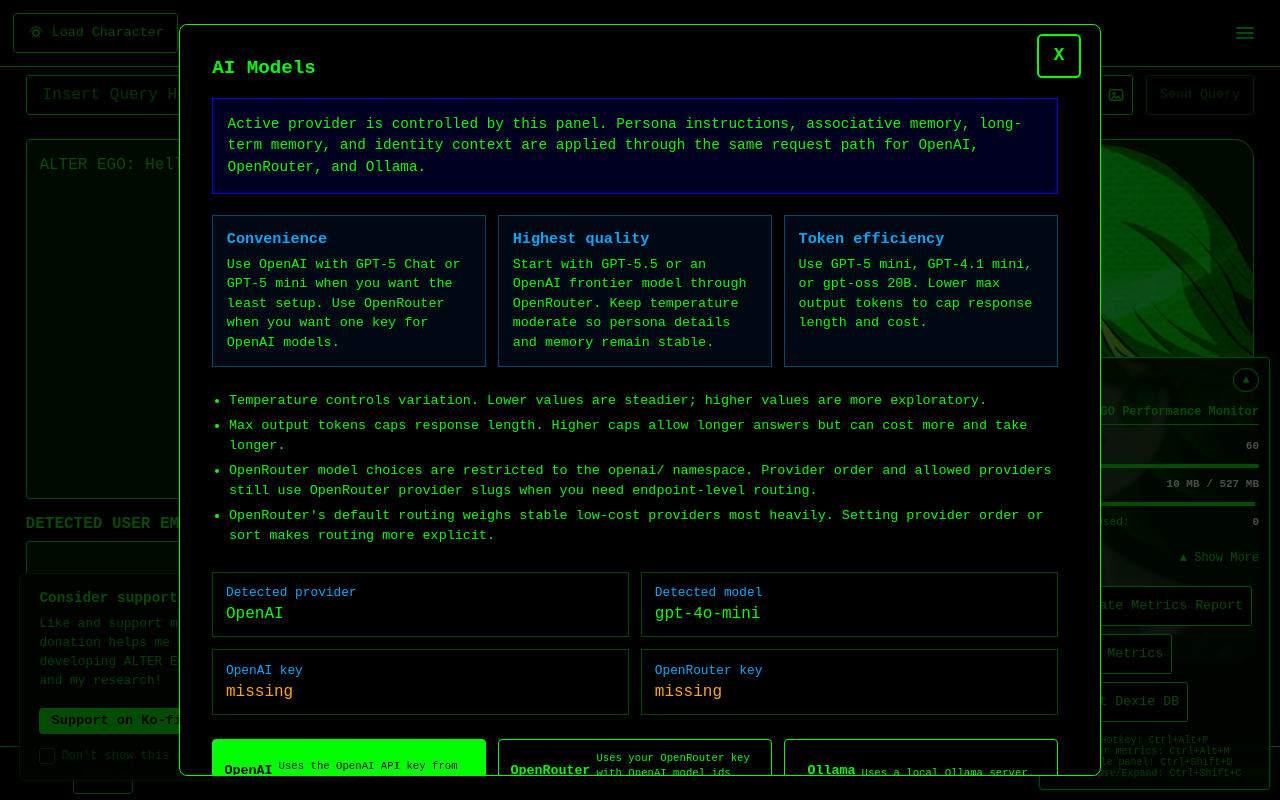
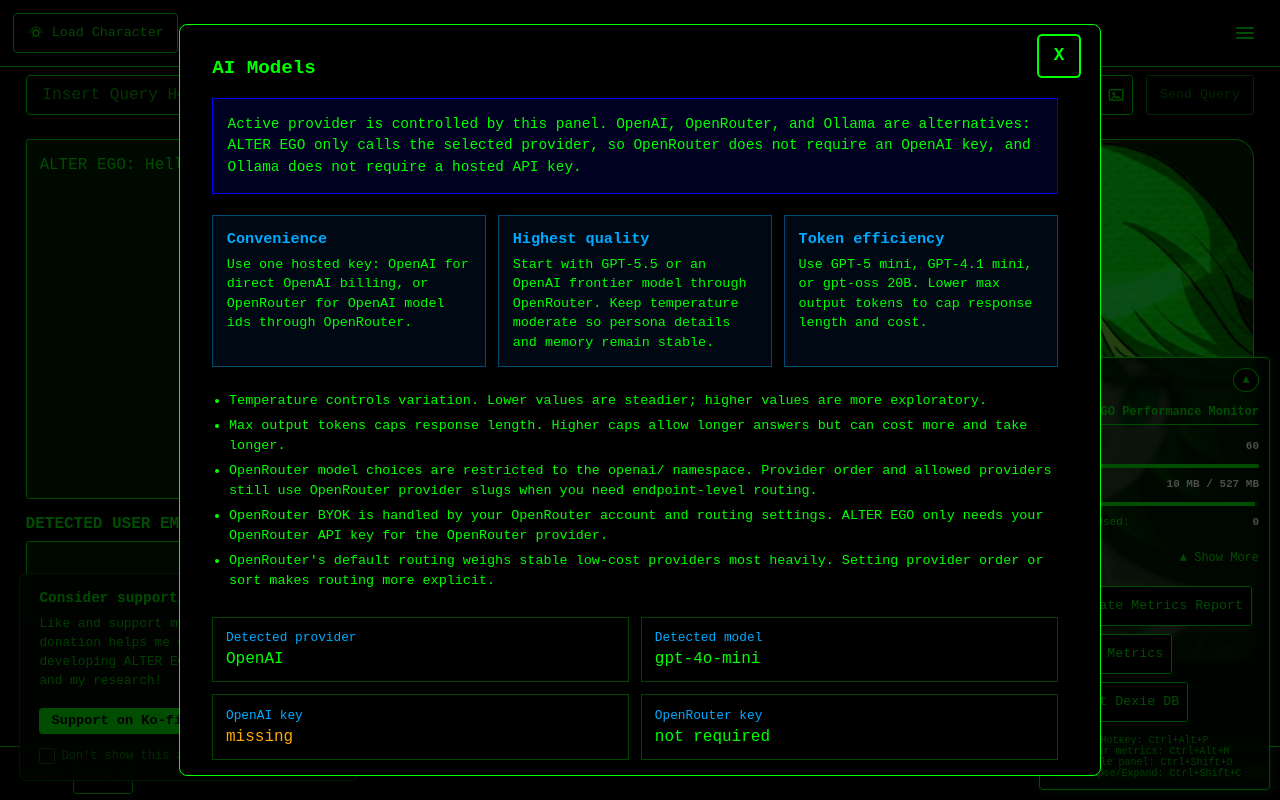
Before and after one commit to L4w1i3t/Alter-Ego-PWA, a React app: page / in a window 1280 px wide. Both pictures are taken after a click on the button "Settings". Built offline with nearby package versions, Linux system fonts and the light colour scheme.

Commit message:
Fixed API key bug

```diff
--- a/src/components/Overlay/OverlayCompanion.tsx
+++ b/src/components/Overlay/OverlayCompanion.tsx
@@ -29,6 +29,7 @@
   getBackchannelResponse,
   postProcessResponse,
 } from '../../utils/humanization';
+import { AI_PROVIDER_LABELS, detectAIProvider } from '../../utils/aiProviders';
 import type { MessageHistory } from '../../types';
 import { UI } from '../../config/constants';
 
@@ -272,7 +273,11 @@
   // Load persisted conversation + show a status message on mount
   useEffect(() => {
     const keys = loadApiKeys();
-    const hasKey = !!keys.OPENAI_API_KEY;
+    const settings = loadSettings();
+    const provider = detectAIProvider(settings, keys);
+    const missingProviderKey =
+      (provider === 'openai' && !keys.OPENAI_API_KEY) ||
+      (provider === 'openrouter' && !keys.OPENROUTER_API_KEY);
     const personaName = getActivePersona();
     const existing = getPersonaChatHistory(personaName);
 
@@ -290,9 +295,9 @@
     // Append a status system message so the user knows the overlay is ready
     restored.push({
       role: 'system',
-      content: hasKey
-        ? `Overlay active as ${personaName}. Capture your screen or type a message.`
-        : 'No OpenAI API key found. Set one in the main ALTER EGO window first.',
+      content: missingProviderKey
+        ? `No ${AI_PROVIDER_LABELS[provider]} API key found. Set one in the main ALTER EGO window first, or choose a different AI provider.`
+        : `Overlay active as ${personaName} using ${AI_PROVIDER_LABELS[provider]}. Capture your screen or type a message.`,
     });
 
     setMessages(capMessages(restored));
--- a/src/components/Sections/ModelSelection.tsx
+++ b/src/components/Sections/ModelSelection.tsx
@@ -140,7 +140,7 @@
     } else {
       // Fallback if callback not provided
       alert(
-        ' Open Source model is under development.\n\nFor detailed information, check the Settings panel ( icon).\n\nFor full functionality, please use OpenAI.'
+        'Open Source model support is under development.\n\nFor detailed information, check the Settings panel.\n\nFor hosted models, choose OpenAI or OpenRouter in AI Models.'
       );
     }
   };
@@ -149,7 +149,9 @@
     <Overlay>
       <OverlayContent>
         <Title>Choose Language Model.</Title>
-        <Subtitle>NOTE: Only OpenAI is available at the moment.</Subtitle>
+        <Subtitle>
+          Choose OpenAI, OpenRouter, or Ollama from Settings &gt; AI Models.
+        </Subtitle>
         <ButtonContainer>
           {' '}
           <div style={{ position: 'relative', display: 'inline-block' }}>
--- a/src/components/Settings/ApiKeyManager.tsx
+++ b/src/components/Settings/ApiKeyManager.tsx
@@ -1,6 +1,14 @@
 import React, { useState, useEffect } from 'react';
 import styled from 'styled-components';
-import { loadApiKeys, saveApiKeys, ApiKeys } from '../../utils/storageUtils';
+import {
+  loadApiKeys,
+  loadSettings,
+  saveApiKeys,
+  saveSettings,
+  ApiKeys,
+} from '../../utils/storageUtils';
+import { AI_PROVIDER_LABELS } from '../../utils/aiProviders';
+import type { AIProvider } from '../../types';
 import {
   showSuccess,
   showError,
@@ -161,6 +169,37 @@
   onBack: () => void;
 }
 
+const trimApiKeys = (keys: ApiKeys): ApiKeys => ({
+  OPENAI_API_KEY: keys.OPENAI_API_KEY.trim(),
+  OPENROUTER_API_KEY: keys.OPENROUTER_API_KEY.trim(),
+  ELEVENLABS_API_KEY: keys.ELEVENLABS_API_KEY.trim(),
+});
+
+const getProviderAfterKeySave = (
+  currentProvider: AIProvider | undefined,
+  keys: ApiKeys
+): AIProvider | null => {
+  if (currentProvider === 'ollama') return null;
+
+  const hasOpenAIKey = !!keys.OPENAI_API_KEY;
+  const hasOpenRouterKey = !!keys.OPENROUTER_API_KEY;
+
+  if (currentProvider === 'openai' && !hasOpenAIKey && hasOpenRouterKey) {
+    return 'openrouter';
+  }
+
+  if (currentProvider === 'openrouter' && !hasOpenRouterKey && hasOpenAIKey) {
+    return 'openai';
+  }
+
+  if (!currentProvider) {
+    if (hasOpenRouterKey && !hasOpenAIKey) return 'openrouter';
+    if (hasOpenAIKey && !hasOpenRouterKey) return 'openai';
+  }
+
+  return null;
+};
+
 const ApiKeyManager: React.FC<ApiKeyManagerProps> = ({ onBack }) => {
   const [keys, setKeys] = useState<ApiKeys>({
     OPENAI_API_KEY: '',
@@ -195,16 +234,19 @@
     setIsValidating(true);
 
     try {
+      const nextKeys = trimApiKeys(keys);
+      setKeys(nextKeys);
+
       // Enhanced validation
       let hasErrors = false;
 
       // Check for compromised keys
-      const compromisedWarnings = checkForCompromisedKeys(keys);
+      const compromisedWarnings = checkForCompromisedKeys(nextKeys);
       compromisedWarnings.forEach(warning => showWarning(warning));
 
       // Validate OpenAI key if provided
-      if (keys.OPENAI_API_KEY) {
-        const openaiResult = await validateOpenAIKey(keys.OPENAI_API_KEY);
+      if (nextKeys.OPENAI_API_KEY) {
+        const openaiResult = await validateOpenAIKey(nextKeys.OPENAI_API_KEY);
         setValidationResults(prev => ({ ...prev, openai: openaiResult }));
 
         if (!openaiResult.valid) {
@@ -212,14 +254,14 @@
           hasErrors = true;
         } else {
           console.log(
-            `OpenAI key validated: ${sanitizeKeyForLogging(keys.OPENAI_API_KEY)}`
+            `OpenAI key validated: ${sanitizeKeyForLogging(nextKeys.OPENAI_API_KEY)}`
           );
           if (openaiResult.warnings) {
             openaiResult.warnings.forEach(warning => showWarning(warning));
           }
 
           // Assess key strength
-          const strength = assessKeyStrength(keys.OPENAI_API_KEY);
+          const strength = assessKeyStrength(nextKeys.OPENAI_API_KEY);
           if (strength.strength === 'weak') {
             showWarning(
               "OpenAI key appears to have weak patterns. Ensure you're using a genuine API key."
@@ -228,9 +270,9 @@
         }
       }
 
-      if (keys.OPENROUTER_API_KEY) {
+      if (nextKeys.OPENROUTER_API_KEY) {
         const openRouterResult = await validateOpenRouterKey(
-          keys.OPENROUTER_API_KEY
+          nextKeys.OPENROUTER_API_KEY
         );
         setValidationResults(prev => ({
           ...prev,
@@ -242,16 +284,16 @@
           hasErrors = true;
         } else {
           console.log(
-            `OpenRouter key validated: ${sanitizeKeyForLogging(keys.OPENROUTER_API_KEY)}`
+            `OpenRouter key validated: ${sanitizeKeyForLogging(nextKeys.OPENROUTER_API_KEY)}`
           );
           openRouterResult.warnings?.forEach(warning => showWarning(warning));
         }
       }
 
       // Validate ElevenLabs key if provided
-      if (keys.ELEVENLABS_API_KEY) {
+      if (nextKeys.ELEVENLABS_API_KEY) {
         const elevenlabsResult = await validateElevenLabsKey(
-          keys.ELEVENLABS_API_KEY
+          nextKeys.ELEVENLABS_API_KEY
         );
         setValidationResults(prev => ({
           ...prev,
@@ -263,7 +305,7 @@
           hasErrors = true;
         } else {
           console.log(
-            `ElevenLabs key validated: ${sanitizeKeyForLogging(keys.ELEVENLABS_API_KEY)}`
+            `ElevenLabs key validated: ${sanitizeKeyForLogging(nextKeys.ELEVENLABS_API_KEY)}`
           );
           if (elevenlabsResult.warnings) {
             elevenlabsResult.warnings.forEach(warning => showWarning(warning));
@@ -276,9 +318,26 @@
         return;
       }
 
-      await saveApiKeys(keys);
+      await saveApiKeys(nextKeys);
 
-      showSuccess('API keys saved successfully!');
+      const currentSettings = loadSettings();
+      const nextProvider = getProviderAfterKeySave(
+        currentSettings.aiProvider,
+        nextKeys
+      );
+
+      if (nextProvider) {
+        saveSettings({
+          ...currentSettings,
+          aiProvider: nextProvider,
+          selectedModel: nextProvider,
+        });
+        showSuccess(
+          `API keys saved. Active AI provider set to ${AI_PROVIDER_LABELS[nextProvider]}.`
+        );
+      } else {
+        showSuccess('API keys saved successfully!');
+      }
     } catch (error) {
       showError('Error saving API keys.');
       console.error('Failed to save API keys:', error);
@@ -303,17 +362,18 @@
       <Title>Manage API Keys</Title>
 
       <SecurityNotice>
-        <strong>SECURITY NOTICE:</strong> Your API keys are stored locally in
-        your browser. For maximum security: (1) Only use these keys on trusted
+        <strong>SECURITY NOTICE:</strong> Your API keys are stored locally.
+        For maximum security: (1) Only use these keys on trusted
         devices, (2) Regularly rotate your keys, (3) Monitor your API usage for
         unusual activity, (4) Consider setting usage limits in your API
         provider's dashboard.
       </SecurityNotice>
 
       <InfoBox>
-        You'll need API keys to use certain features of ALTER EGO. The OpenAI
-        API keys unlock hosted model providers and premium voice synthesis.
-        Model and provider selection now lives in the AI Models panel.
+        Chat providers are mutually exclusive. Use either an OpenAI key or an
+        OpenRouter key for hosted models, or use Ollama locally without a hosted
+        API key. ElevenLabs is separate and only affects premium voice
+        synthesis. Model and provider selection lives in the AI Models panel.
       </InfoBox>
 
       <FormGroup>
@@ -327,7 +387,8 @@
           placeholder="sk-..."
         />
         <Description>
-          Required for OpenAI models. Get your API key from the{' '}
+          Required only when the active AI provider is OpenAI. OpenRouter and
+          Ollama do not need an OpenAI API key. Get your API key from the{' '}
           <a
             href="https://platform.openai.com"
             target="_blank"
@@ -351,7 +412,9 @@
           placeholder="sk-or-..."
         />
         <Description>
-          Optional. Required only when the active AI provider is OpenRouter.
+          Required only when the active AI provider is OpenRouter. OpenRouter
+          runs independently from OpenAI in this app, including account-level
+          BYOK routing configured in OpenRouter.
         </Description>
       </FormGroup>
 
--- a/src/components/Settings/ModelSettings.tsx
+++ b/src/components/Settings/ModelSettings.tsx
@@ -360,9 +360,9 @@
 }
 
 const providerNotes: Record<AIProvider, string> = {
-  openai: 'Uses the OpenAI API key from API Keys.',
-  openrouter: 'Uses your OpenRouter key with OpenAI model ids only.',
-  ollama: 'Uses a local Ollama server.',
+  openai: 'Uses only the OpenAI API key from API Keys.',
+  openrouter: 'Uses only the OpenRouter key. No OpenAI key required.',
+  ollama: 'Uses a local Ollama server. No hosted key required.',
 };
 
 type OpenRouterFlagKey =
@@ -410,7 +410,7 @@
 const recommendationPanels = [
   {
     title: 'Convenience',
-    text: 'Use OpenAI with GPT-5 Chat or GPT-5 mini when you want the least setup. Use OpenRouter when you want one key for OpenAI models.',
+    text: 'Use one hosted key: OpenAI for direct OpenAI billing, or OpenRouter for OpenAI model ids through OpenRouter.',
   },
   {
     title: 'Highest quality',
@@ -444,6 +444,30 @@
 
   const apiKeys = useMemo(() => loadApiKeys(), []);
   const activeModel = getModelForProvider(provider, settings);
+  const openAIKeyStatus =
+    provider === 'openai'
+      ? {
+          label: apiKeys.OPENAI_API_KEY ? 'configured' : 'missing',
+          status: apiKeys.OPENAI_API_KEY ? 'good' : 'warning',
+        }
+      : {
+          label: apiKeys.OPENAI_API_KEY
+            ? 'configured (not active)'
+            : 'not required',
+          status: apiKeys.OPENAI_API_KEY ? 'good' : undefined,
+        };
+  const openRouterKeyStatus =
+    provider === 'openrouter'
+      ? {
+          label: apiKeys.OPENROUTER_API_KEY ? 'configured' : 'missing',
+          status: apiKeys.OPENROUTER_API_KEY ? 'good' : 'warning',
+        }
+      : {
+          label: apiKeys.OPENROUTER_API_KEY
+            ? 'configured (not active)'
+            : 'not required',
+          status: apiKeys.OPENROUTER_API_KEY ? 'good' : undefined,
+        };
 
   useEffect(() => {
     if (provider !== 'ollama') return;
@@ -599,7 +623,7 @@
       const nextSettings = {
         ...settings,
         aiProvider: provider,
-        selectedModel: provider === 'ollama' ? 'Open Source' : 'openai',
+        selectedModel: provider === 'ollama' ? 'Open Source' : provider,
         preferredLanguageModel:
           settings.preferredLanguageModel || AI.DEFAULT_MODEL,
         openRouterModel,
@@ -886,9 +910,10 @@
       <Title>AI Models</Title>
 
       <InfoBox>
-        Active provider is controlled by this panel. Persona instructions,
-        associative memory, long-term memory, and identity context are applied
-        through the same request path for OpenAI, OpenRouter, and Ollama.
+        Active provider is controlled by this panel. OpenAI, OpenRouter, and
+        Ollama are alternatives: ALTER EGO only calls the selected provider, so
+        OpenRouter does not require an OpenAI key, and Ollama does not require a
+        hosted API key.
       </InfoBox>
 
       <GuideGrid>
@@ -915,6 +940,11 @@
           slugs when you need endpoint-level routing.
         </HelpItem>
         <HelpItem>
+          OpenRouter BYOK is handled by your OpenRouter account and routing
+          settings. ALTER EGO only needs your OpenRouter API key for the
+          OpenRouter provider.
+        </HelpItem>
+        <HelpItem>
           OpenRouter's default routing weighs stable low-cost providers most
           heavily. Setting provider order or sort makes routing more explicit.
         </HelpItem>
@@ -931,14 +961,20 @@
         </StatusCell>
         <StatusCell>
           <StatusLabel>OpenAI key</StatusLabel>
-          <StatusValue status={apiKeys.OPENAI_API_KEY ? 'good' : 'warning'}>
-            {apiKeys.OPENAI_API_KEY ? 'configured' : 'missing'}
+          <StatusValue
+            status={openAIKeyStatus.status as 'good' | 'warning' | undefined}
+          >
+            {openAIKeyStatus.label}
           </StatusValue>
         </StatusCell>
         <StatusCell>
           <StatusLabel>OpenRouter key</StatusLabel>
-          <StatusValue status={apiKeys.OPENROUTER_API_KEY ? 'good' : 'warning'}>
-            {apiKeys.OPENROUTER_API_KEY ? 'configured' : 'missing'}
+          <StatusValue
+            status={
+              openRouterKeyStatus.status as 'good' | 'warning' | undefined
+            }
+          >
+            {openRouterKeyStatus.label}
           </StatusValue>
         </StatusCell>
       </StatusGrid>
--- a/src/components/Settings/OpenSourceWipInfo.tsx
+++ b/src/components/Settings/OpenSourceWipInfo.tsx
@@ -227,10 +227,9 @@
       <RecommendationBox>
         <RecommendationTitle> Current Recommendation:</RecommendationTitle>
         <WipDescription style={{ color: '#aaffaa', margin: 0 }}>
-          For the best experience right now, please use the{' '}
-          <strong>OpenAI</strong> model which provides: full conversational AI
-          capabilities, advanced reasoning, reliable performance, and regular
-          updates.
+          For hosted models, use either <strong>OpenAI</strong> or{' '}
+          <strong>OpenRouter</strong>. For local models, use{' '}
+          <strong>Ollama</strong> from the AI Models panel.
         </WipDescription>
       </RecommendationBox>
 
--- a/src/context/ApiContext.tsx
+++ b/src/context/ApiContext.tsx
@@ -9,6 +9,7 @@
 import type { AIConfig, MessageHistory, ChatHistoryEntry } from '../types';
 import {
   loadChatHistory,
+  loadApiKeys,
   saveChatHistory,
   loadSettings,
 } from '../utils/storageUtils';
@@ -689,7 +690,8 @@
 
     // Capture settings at query time for telemetry
     const settingsAtQuery = loadSettings();
-    const activeModel = config?.model || getActiveModelLabel(settingsAtQuery);
+    const activeModel =
+      config?.model || getActiveModelLabel(settingsAtQuery, loadApiKeys());
     const activeTemp = config?.temperature ?? 0.9;
     const activeMaxTok = config?.maxTokens ?? 1000;
 
--- a/src/utils/aiProviders.ts
+++ b/src/utils/aiProviders.ts
@@ -363,9 +363,10 @@
 
   if (settings.selectedModel === 'Open Source') return 'ollama';
   if (settings.selectedModel === 'openai') return 'openai';
+  if (settings.selectedModel === 'openrouter') return 'openrouter';
 
-  if (keys?.OPENROUTER_API_KEY) return 'openrouter';
-  if (keys?.OPENAI_API_KEY) return 'openai';
+  if (keys?.OPENROUTER_API_KEY?.trim()) return 'openrouter';
+  if (keys?.OPENAI_API_KEY?.trim()) return 'openai';
 
   return 'openai';
 };
--- a/src/utils/openSourceWip.ts
+++ b/src/utils/openSourceWip.ts
@@ -18,9 +18,9 @@
 const DEFAULT_WIP_CONFIG: OpenSourceWipConfig = {
   enabled: false, // Disabled by default now that we have a backend
   wipMessage:
-    ' Open Source model is currently under development. Please use OpenAI for now.',
+    'Open Source model support is currently under development. Choose OpenAI, OpenRouter, or Ollama in AI Models.',
   fallbackMessage:
-    'The Open Source language model is not yet available. Redirecting to OpenAI...',
+    'The Open Source language model is not yet available. Choose an active provider in AI Models.',
   allowSelection: true, // Allow selection since we have a working backend
 };
 
```
